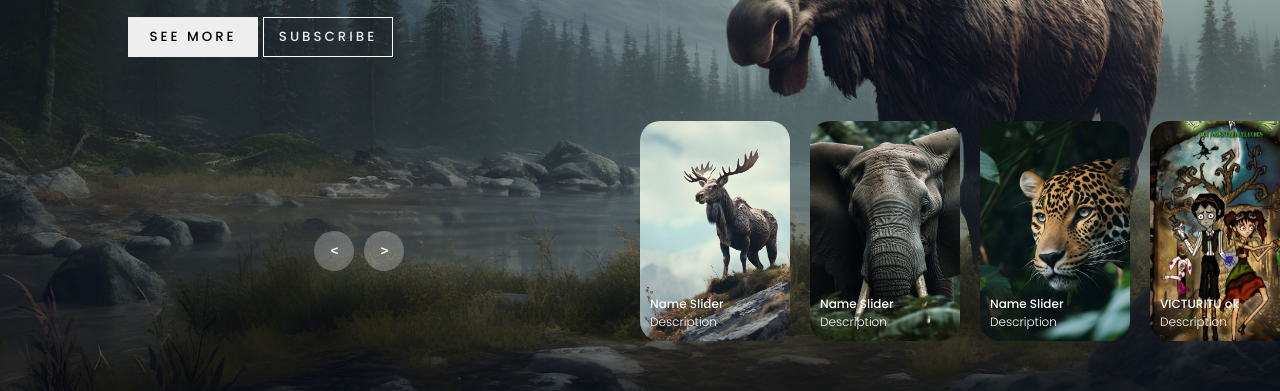
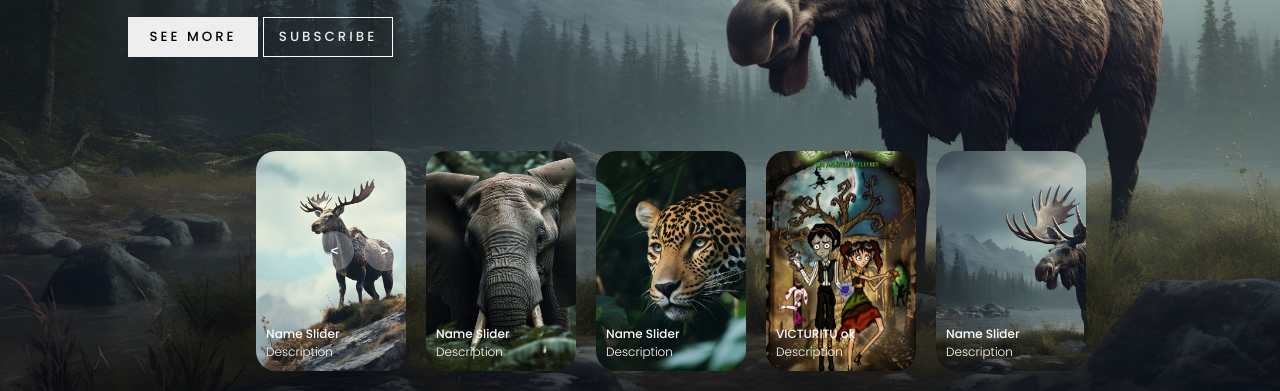
Before and after one commit to vegalfredo/vic2ri2, a plain HTML site: page index.html in a window 1280 px wide. Shown: the part 409-800 px from the top of the page. Drawn offline with Linux system fonts and the light colour scheme.

Commit message:
Add files via upload

```diff
--- a/style.css
+++ b/style.css
@@ -89,8 +89,8 @@ header a{
 /* thumbail */
 .thumbnail{
     position: absolute;
-    bottom: 50px;
-    left: 50%;
+    bottom: 20px;
+    left: 20%;
     width: max-content;
     z-index: 100;
     display: flex;
```
